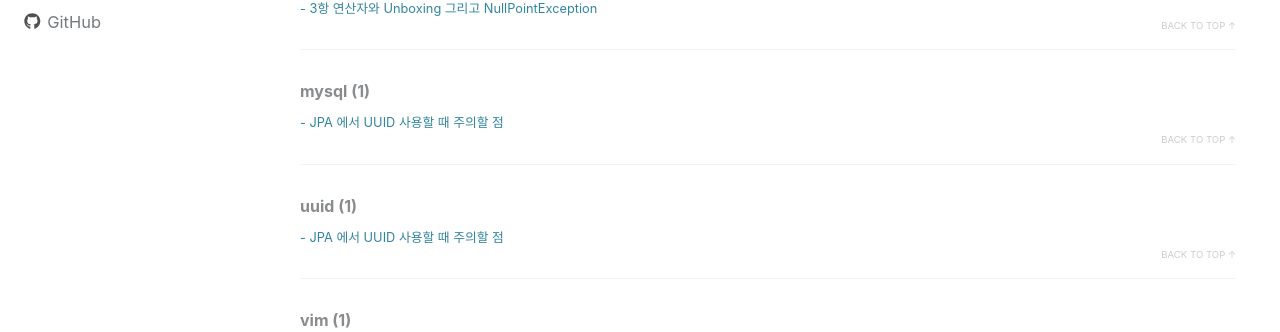
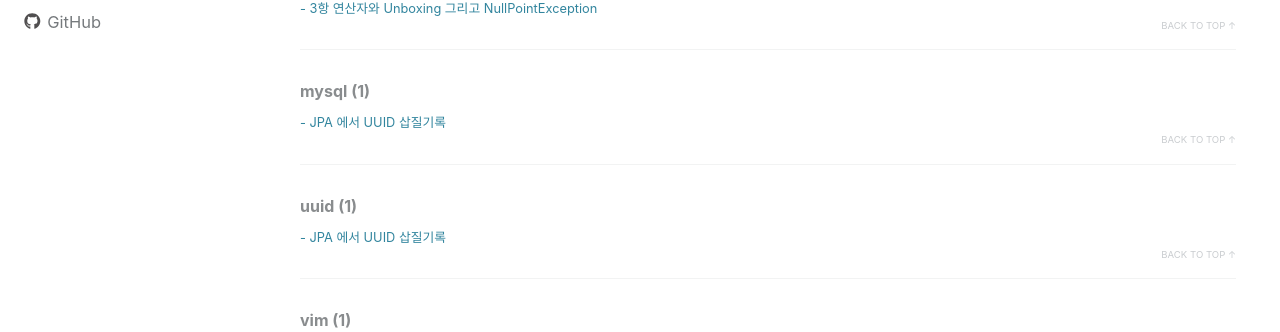
Before and after one commit to JeHuiPark/JeHuiPark.github.io, a Jekyll site: the page built from tags.md, in a window 1280 px wide and 900 px high, scrolled down 2410 px. Shown: the part 222-554 px from the top of the window. Built offline with Jekyll 4.4.1, drawn with Linux system fonts in a browser that asks for light colours; nearby versions of some CDN libraries; some of the changed lines change nothing that is shown.

Commit message:
Update 2020-03-28-my-sql-binary-reference.md

```diff
--- a/_posts/2020-03-28-my-sql-binary-reference.md
+++ b/_posts/2020-03-28-my-sql-binary-reference.md
@@ -1,6 +1,6 @@
 ---
 layout: posts
-title:  "JPA 에서 UUID 사용할 때 주의할 점"
+title:  "JPA 에서 UUID 삽질기록"
 date:   2020-03-28 22:00:00 +0900
 comments: true
 categories: java
@@ -22,9 +22,9 @@ tags:
 
 2번 로직은 요약하면 이런 구성이였다.
 
-1. UUID 값을 전달받는다.
-    1. UUID 값이 없다면 `Exception` 을 `throw` 한다.
-2. UUID 값을 이용해 조회후 값을 변경한다.
+1. 전달 받은 UUID 를 이용하여 조회를 요청한다.
+    1. 조회결과가 `null` 이면 예외로 처리한다.
+2. 다음 로직을 실행한다.
 
 검증하는 과정에서는 정상적인 컨텍스트에서 실행을 했기 때문에 이 메소드는 예외를 발생시키지 않고 정상 리턴되야 했는데 이상하게 UUID 값이 없다는 예외를 발생시키고 있엇다.
 
```
